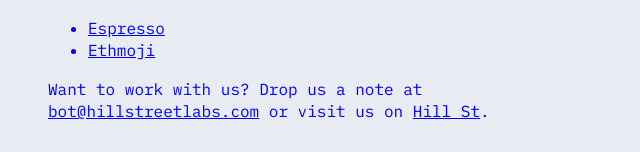
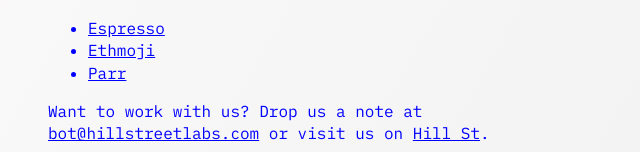
Before and after one commit to hillstreetlabs/public, a Next.js app: page / in a window 1280 px wide. Shown: the part 477-629 px from the top of the page, without its empty margins (0-640 px from the left). Built offline with nearby package versions, Linux system fonts and the light colour scheme.

Commit message:
Use now versus firebase and add parr

```diff
--- /dev/null
+++ b/now.json
@@ -0,0 +1,6 @@
+{
+  "alias": ["hillstreetlabs.com", "www.hillstreetlabs.com"],
+  "env": {
+    "NODE_ENV": "production"
+  }
+}
--- a/pages/index.js
+++ b/pages/index.js
@@ -48,6 +48,11 @@
                   Ethmoji
                 </a>
               </li>
+              <li>
+                <a target="_blank" href="https://parr.io">
+                  Parr
+                </a>
+              </li>
             </ul>
             <p>
               Want to work with us? Drop us a note at{" "}
@@ -71,7 +76,7 @@
             height: 100%;
             overflow-y: scroll;
             background-image: linear-gradient(120deg, #fdfbfb 0%, #ebedee 100%);
-            background-image: linear-gradient(to top, #e6e9f0 0%, #eef1f5 100%);
+
             z-index: -1;
           }
           .wrapper {
```
Also changed, not shown: firebase.json (deleted), 2 other files (tests, documents, lock files or other folders).
